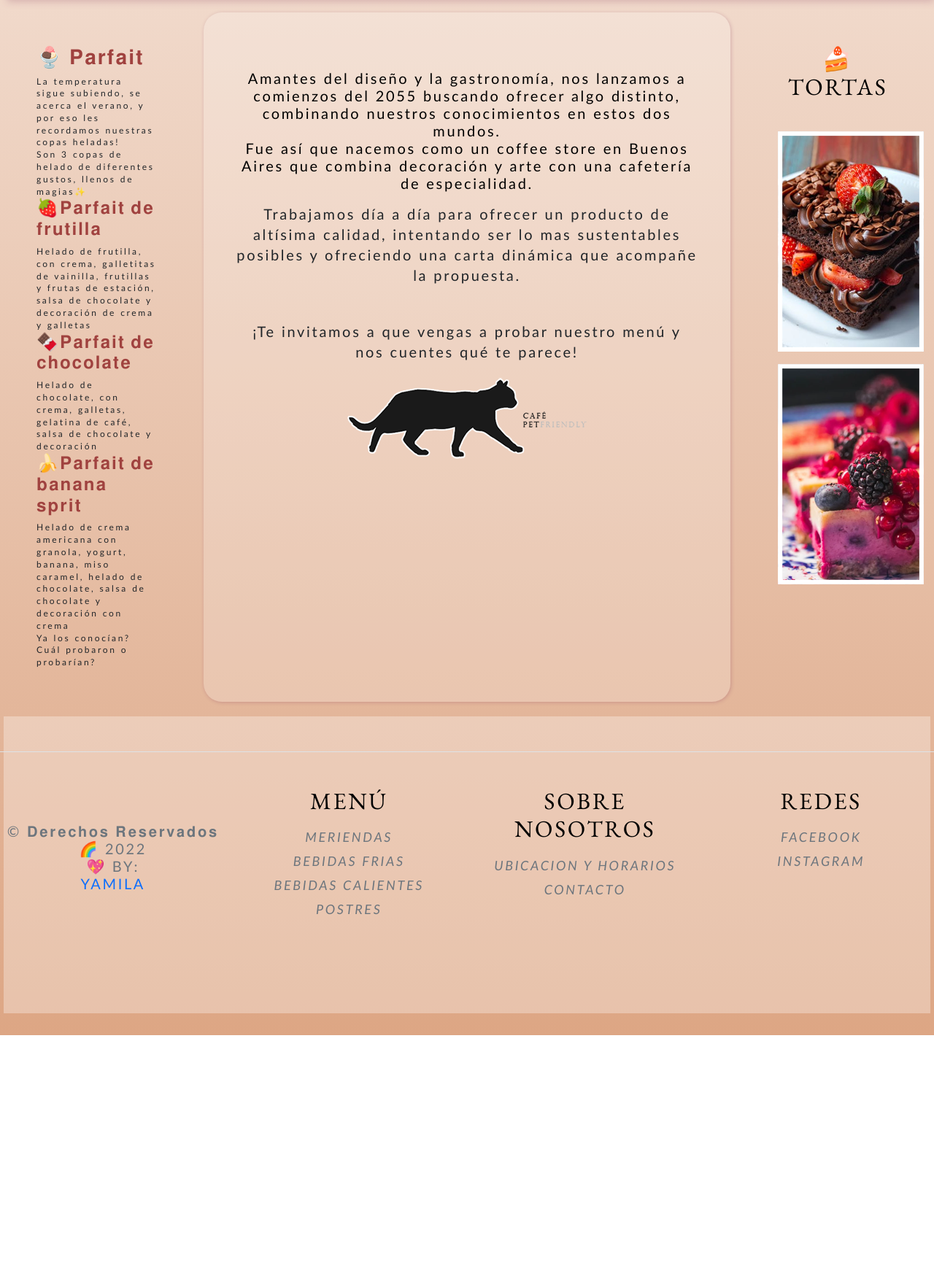
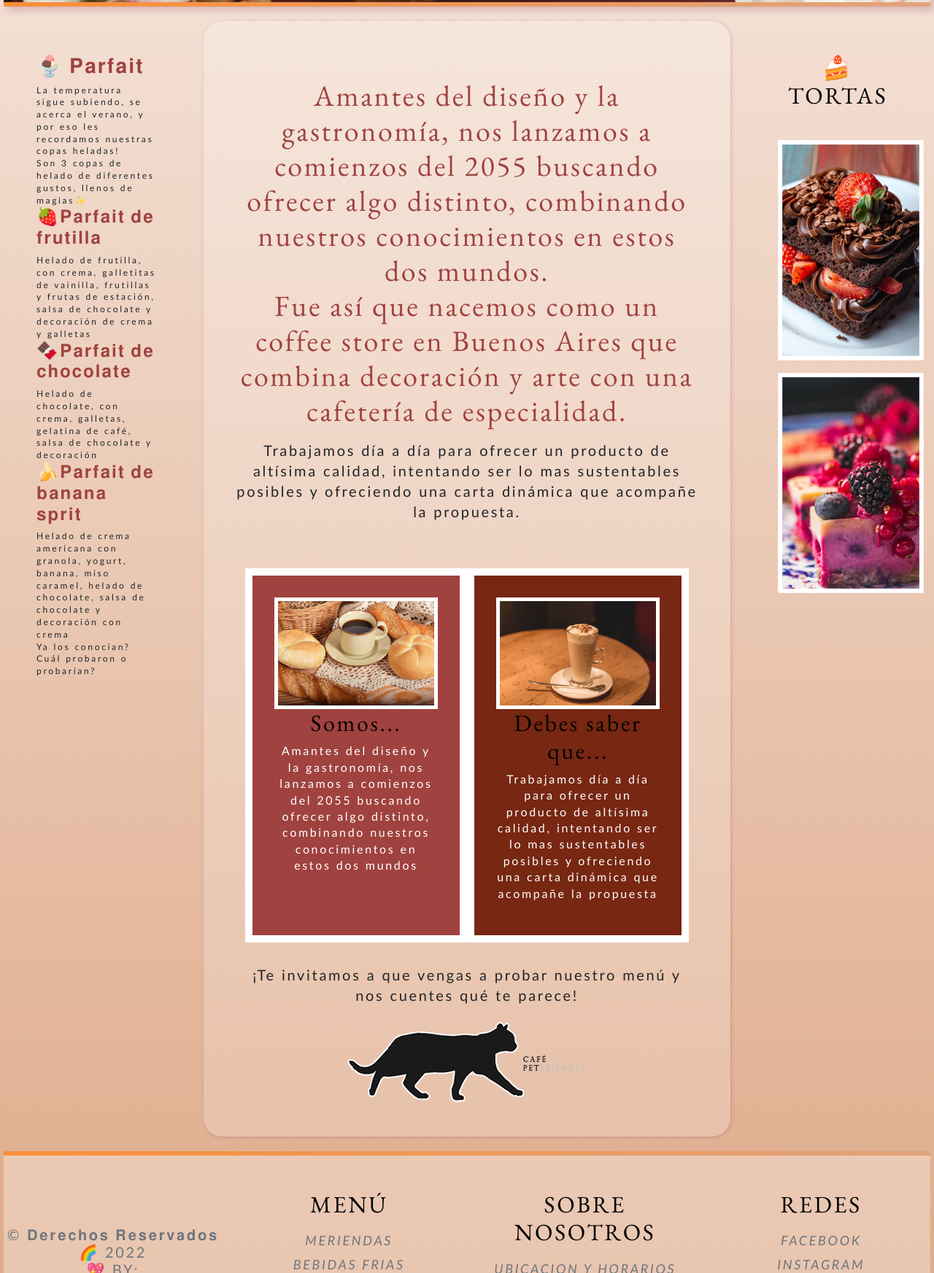
Before and after one commit to YamiVigne/MishiCafe-web, a website: page index.html in a window 1280 px wide. Shown: the part 1055-2800 px from the top of the page at 73% size. Before the commit the page ends 2474 px from the top, so only its background shows below. Drawn offline with nearby package versions, Linux system fonts and the light colour scheme.

Commit message:
Modificado index

```diff
--- a/index.html
+++ b/index.html
@@ -77,6 +77,7 @@
         </div>
     <!-- / carrousel -->
         <div class="carrousel">
+          <span class="barraHeader coloresHeader"></span>
               <div id="carouselExampleFade" class="carousel slide carousel-fade" data-bs-ride="carousel">
                 <div class="carousel-inner">
                     <div class="carousel-item active">
@@ -89,15 +90,18 @@
                           <img src="./images/Carrousel 2.png" class="d-block w-100" alt="...">
                         </div>
               </div>
+
               <button class="carousel-control-prev" type="button" data-bs-target="#carouselExampleFade" data-bs-slide="prev">
                 <span class="carousel-control-prev-icon" aria-hidden="true"></span>
-              <span class="visually-hidden">Previous</span>
+                <span class="visually-hidden">Anterior</span>
               </button>
               <button class="carousel-control-next" type="button" data-bs-target="#carouselExampleFade" data-bs-slide="next">
                 <span class="carousel-control-next-icon" aria-hidden="true"></span>
-              <span class="visually-hidden">Next</span>
+                <span class="visually-hidden">Siguiente</span>
               </button>
+          <span class="barraHeader coloresHeader"></span>
         </div> </div>
+
         <div class="widget-1"> <h3> 🍨 𝐏𝐚𝐫𝐟𝐚𝐢𝐭 </h3>
             <div data-aos="fade-right"> La temperatura sigue subiendo, se acerca el verano, y por eso les recordamos nuestras copas heladas!
                 <br> Son 3 copas de helado de diferentes gustos, llenos de magias✨
@@ -113,11 +117,32 @@
         </div>
         <div class="main-content">
             <br>
-                <p><h5> Amantes del diseño y la gastronomía, nos lanzamos a comienzos del 2055 buscando ofrecer algo distinto, combinando nuestros conocimientos en estos dos mundos.
-                <br> Fue así que nacemos como un coffee store en Buenos Aires que combina decoración y arte con una cafetería de especialidad.</h4></p>
+                <p><h1> Amantes del diseño y la gastronomía, nos lanzamos a comienzos del 2055 buscando ofrecer algo distinto, combinando nuestros conocimientos en estos dos mundos.
+                <br> Fue así que nacemos como un coffee store en Buenos Aires que combina decoración y arte con una cafetería de especialidad.</h1></p>
                 <p> Trabajamos día a día para ofrecer un producto de altísima calidad,
                 intentando ser lo mas sustentables posibles y ofreciendo una carta dinámica que acompañe la propuesta. </p>
             <br><br>
+
+
+            <div class="container-fluid page-overflow page-margin-top refurbished">
+              <div class="container">
+                <div class="row row-mobile">
+                  <div class="col-xs-12 col-md-6 post-l">
+                    <img src="./images/bread1.jpg" alt="Producto Refaccionado">
+                    <h2>Somos...</h2>
+                      <p>Amantes del diseño y la gastronomía, nos lanzamos a comienzos del 2055 buscando ofrecer algo distinto, combinando nuestros conocimientos en estos dos mundos</p>
+                  </div>
+                  <div class="col-xs-12 col-md-6 post-r">
+                    <img src="./images/bread3.jpg" alt="Producto Refaccionado">
+                    <h2>Debes saber que...</h2>
+
+                    <p>Trabajamos día a día para ofrecer un producto de altísima calidad,
+                      intentando ser lo mas sustentables posibles y ofreciendo una carta dinámica que acompañe la propuesta</p>
+                  </div>
+                </div>
+              </div>
+            </div>
+
                 <p> ¡Te invitamos a que vengas a probar nuestro menú y nos cuentes qué te parece!</p>
             <a href="http://yamilita.com"><img src="./images/petfriendly.png" class="animate__animated animate__slideInUp" alt="Friends"></a>
 
@@ -130,7 +155,8 @@
         </div>
         <!-- / pie de pagina -->
         <div class="footer">
-            <footer class="row py-5 my-5 border-top">
+          <span class="barraHeader coloresHeader"></span>
+            <footer class="row py-5">
                 <div class="col-12 col-lg-3 mb-3">
                     <a href="/" class="d-flex align-items-center mb-3 link-dark text-decoration-none">
                       <svg class="bi me-2" width="40" height="32"><use xlink:href="#bootstrap"></use></svg>
@@ -165,6 +191,7 @@
                     </ul>
                   </div>
             </footer>
+            <span class="barraHeader coloresHeader"></span>
         </div>
     </section>
 </body>
```
Lines whose indentation alone changed are shown as unchanged.
